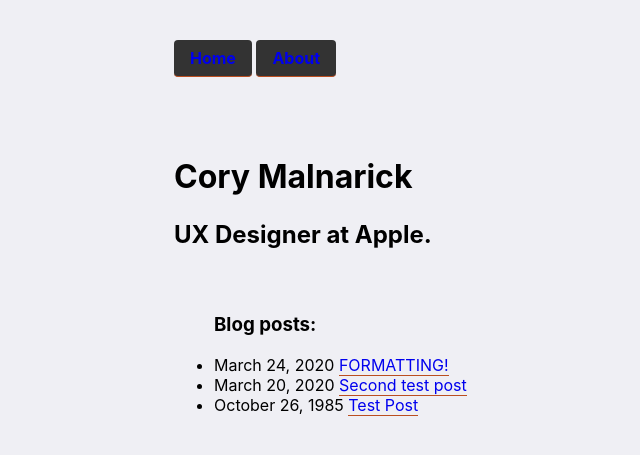
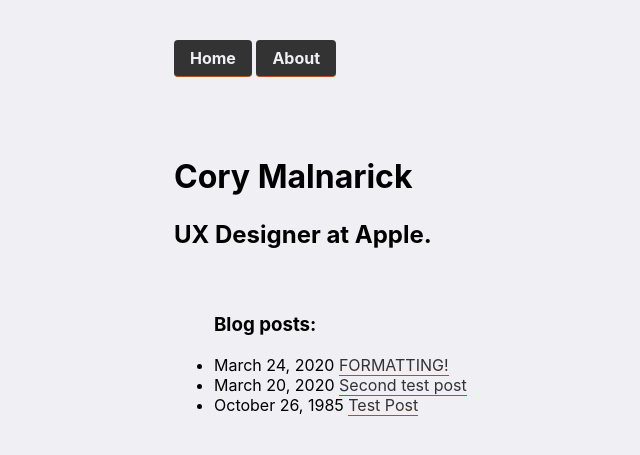
Before and after one commit to foundmonster/foundmonster.github.io, a Jekyll site: the page built from index.html, in a window 1280 px wide. Shown: the top 455 px of the page, without its empty margins (242-882 px from the left). Built offline with Jekyll 4.4.1, drawn with Linux system fonts in a browser that asks for light colours.

Commit message:
changed link from font-color to color

```diff
--- a/_sass/main.scss
+++ b/_sass/main.scss
@@ -13,23 +13,23 @@
 
 a:link {
 	text-decoration: none;
-	font-color: #333;
+	color: #333;
 	border-bottom: 1px solid #bb4e20;
 }
 
-.navbutton a:link {
-	text-decoration: none;
-	font-color: inherit;
-}
+	.navbutton a:link {
+		text-decoration: none;
+		color: inherit;
+	}
 
 a:visited {
 	text-decoration: none;
-	font-color: #bb4e20;
+	color: #bb4e20;
 }
 
-.navbutton a:visited {
-	font-color: inherit;
-}
+	.navbutton a:visited {
+		color: inherit;
+	}
 
 a:active {
 	opacity: 0.2;
@@ -46,6 +46,7 @@
 	font-size: 16px;
 	font-weight: bold;
 	font-color: #EFEFF4!important;
+	color: #EFEFF4!important;
 	border-radius: 4px;
 	background-color: #333;
 }
```
